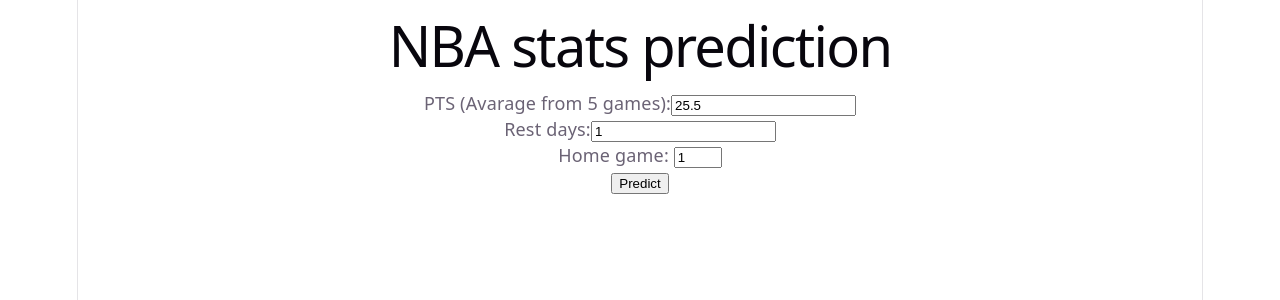
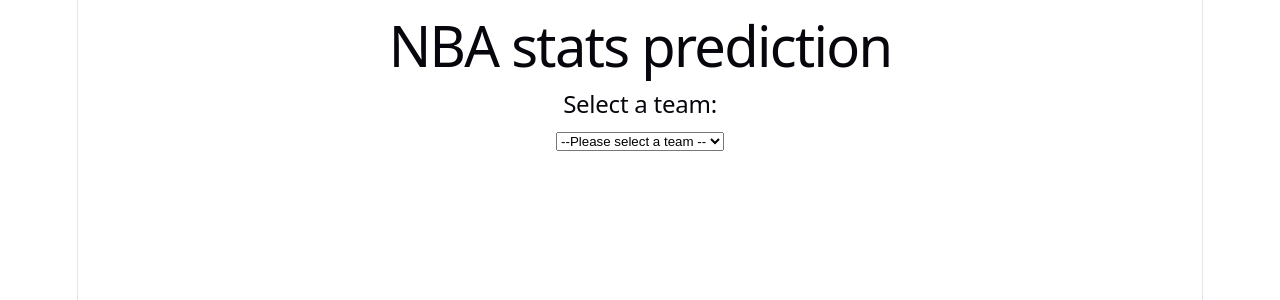
Before and after one commit to matgoc21/NBA_APP, a React app in the folder frontend/: page / in a window 1280 px wide. Shown: the top 300 px of the page. Built offline with nearby package versions, Linux system fonts and the light colour scheme; the HTML template or start-up script is replaced by a standard one.

Commit message:
some changes

```diff
--- a/frontend/src/App.jsx
+++ b/frontend/src/App.jsx
@@ -1,53 +1,36 @@
-import { useState } from "react";
+import { useState, useEffect } from "react";
 function App() {
-  const [pts, setPts] = useState(25.5);
-  const [rest, setRest] = useState(1);
-  const [home, setHome] = useState(1);
-  const [prediction, setPrediction] = useState(null);
-  const handleSubmit = async (e) => {
-    e.preventDefault(); // Blokuje domyślne przeładowanie strony po wysłaniu formularza
-    try {
-      const response = await fetch('http://127.0.0.1:8000/api/predict/', {
-        method: 'POST',
-        headers: {
-          'Content-Type': 'application/json',
-        },
-        body: JSON.stringify({
-          PTS_5G_AVG: parseFloat(pts),
-          DAYS_REST: parseInt(rest),
-          HOME_GAME: parseFloat(home)
-        })
-      });
-      const data = await response.json();
-      setPrediction(data.predicted_pts);
-    } catch(error){
-      console.error("Błąd zapytania:", error);
-
-    }
-  };
+  const [teams, setTeams] = useState([]);
+  const [selectedTeam, setSelectedTeam] = useState("");
+  useEffect(() => {
+    const mockTeams = [
+      { id: 1, name: "Boston Celtics"},
+      { id: 2, name: "Los Angeles Lakers"},
+      { id: 3, name: "Chicago Bulls"},
+      { id: 4, name: "Miami Heat"},
+      { id: 5, name: "Golden State Warriors"},
+    ];
+    setTeams(mockTeams);
+  }, []);
   return (
     <div>
       <h1>NBA stats prediction </h1>
-      <form onSubmit={handleSubmit}>
-        <div>
-          <label>PTS (Avarage from 5 games):</label>
-          <input type="number" step= "0.1" value = {pts} onChange = {(e) => setPts(e.target.value)} />
-        </div>
-        <div>
-          <label>Rest days:</label>
-          <input type="number" value={rest} onChange={(e) => setRest(e.target.value)} />
-        </div>
-        <div>
-          <label> Home game: </label>
-          <input type="number" min="0" max="1" value={home} onChange={(e) => setHome(e.target.value)} />
-        </div>
-        <button type="submit">Predict</button>
-      </form>
-      {/* warunkowe renderowanie - div pojawi się tylko, gdy prediction nie jest null */}
-      {prediction !== null && (
-        <h2>Predicted points: {prediction.toFixed(1)}</h2>
+      <h2> Select a team: </h2>
+      <select
+        value={selectedTeam}
+        onChange={(e) => setSelectedTeam(e.target.value)}
+      >
+        <option value ="">--Please select a team --</option>
+        {teams.map((team) => (
+          <option key = {team.id} value = {team.name}>
+            {team.name}
+          </option>
+        ))}
+      </select>
+      {selectedTeam !== "" && (
+        <p>Chosen team: <strong>{selectedTeam}</strong></p>
       )}
-    </div>
+      </div>
   );
 }
 
```
Also changed, not shown: 1 other file (tests, documents, lock files or other folders).
